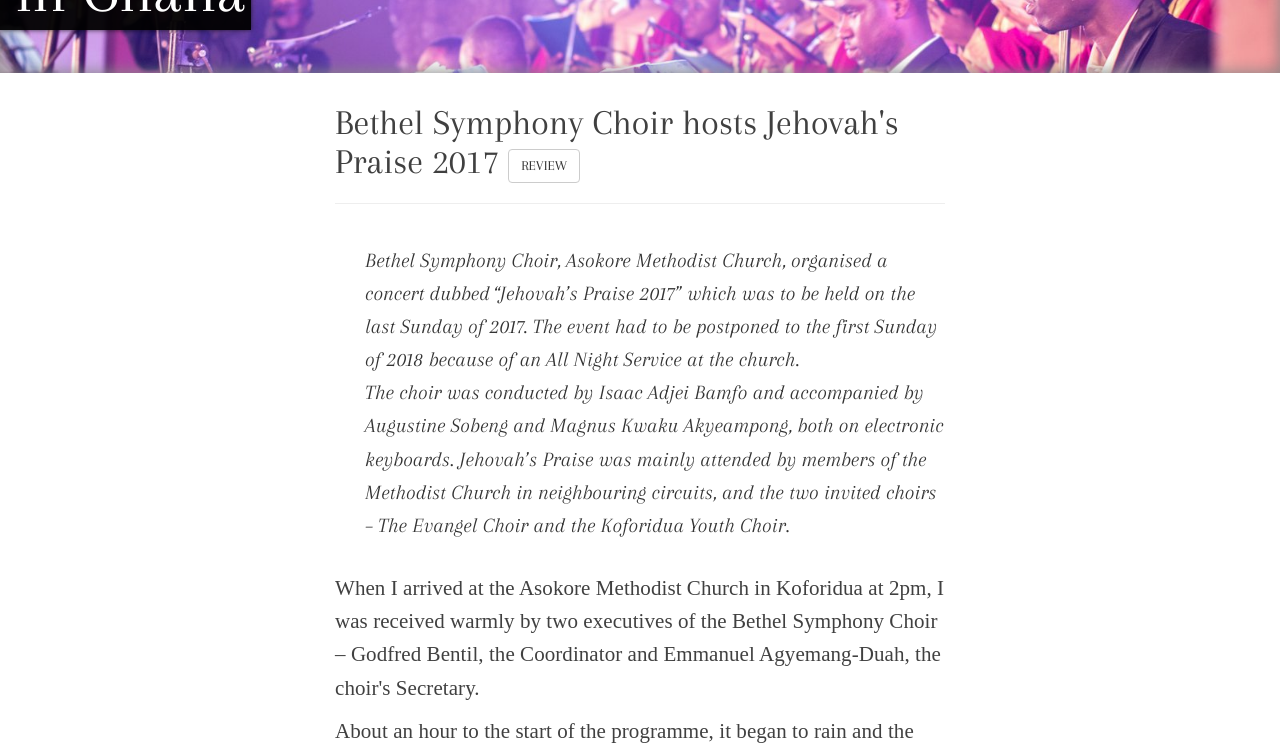
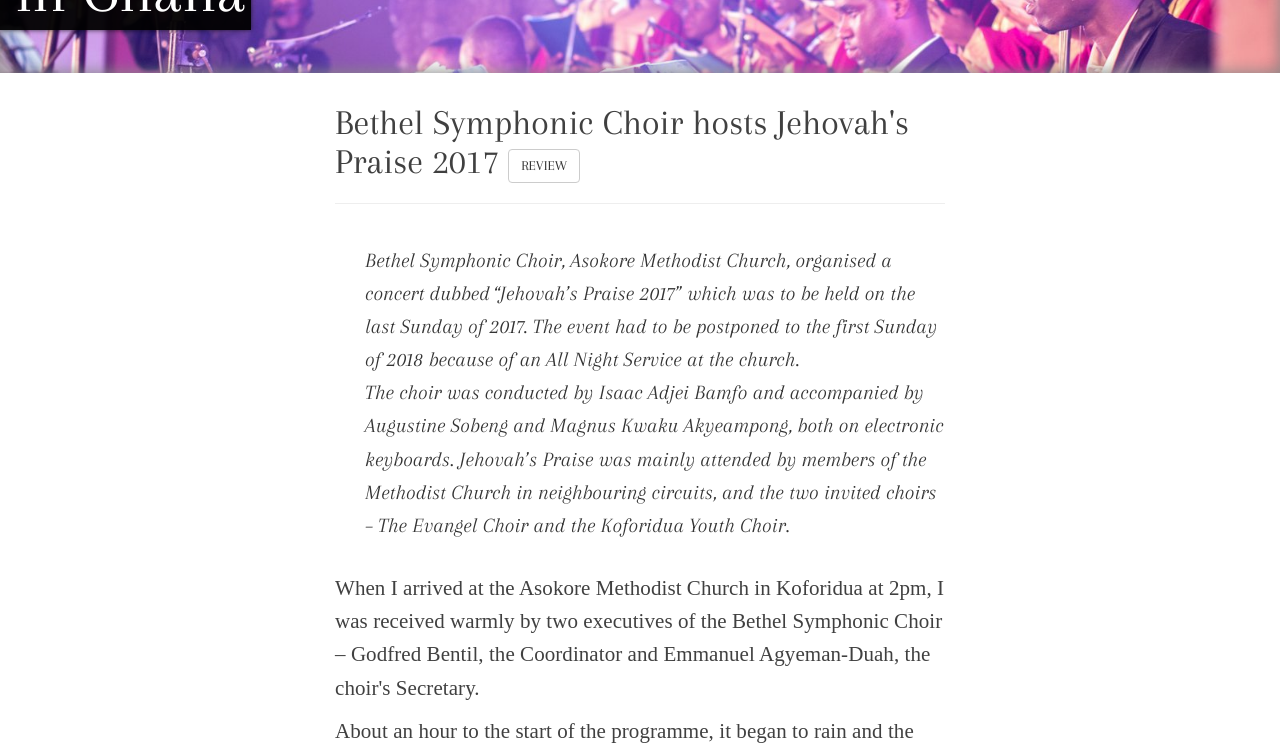
Before and after one commit to choralmusicghana/choralmusicghana.github.io, a Jekyll site: the page built from _posts/2018-01-24-jehovahs-praise-2017.html, in a window 1280 px wide and 1400 px high. Shown: the part 301-1056 px from the top of the window. Built offline with Jekyll 4.4.1, drawn with Linux system fonts in a browser that asks for light colours; nearby versions of some CDN libraries; some web fonts are replaced; comment, search, counter and statistics services are not loaded; some of the changed text lies outside the part shown.

Commit message:
fix typos

```diff
--- a/_posts/2018-01-24-jehovahs-praise-2017.html
+++ b/_posts/2018-01-24-jehovahs-praise-2017.html
@@ -1,7 +1,7 @@
 ---
-title: "Bethel Symphony Choir hosts Jehovah's Praise 2017"
+title: "Bethel Symphonic Choir hosts Jehovah's Praise 2017"
 layout: post
-description: Kwaku Boakye-Frempong traveled to Koforidua to join the Bethel Symphony Choir for a night of great Ghanaian choral music.
+description: Kwaku Boakye-Frempong traveled to Koforidua to join the Bethel Symphonic Choir for a night of great Ghanaian choral music.
 category: review
 tags: ["Methodist Church", "Choral Music Ghana", "Choral Music in Ghana", "Classical Music in Ghana", "Methodist Choirs", "Koforidua Youth Choir", "Augustine Sobeng", "James Varrick Armaah", "Newlove Annan", "Linda Dor"]
 featureimage: bsc-2.jpg
@@ -12,11 +12,11 @@
 ---
 
 <p class="intro">
-	Bethel Symphony Choir, Asokore Methodist Church, organised a concert dubbed “Jehovah’s Praise 2017” which was to be held on the last Sunday of 2017. The event had to be postponed to the first Sunday of 2018 because of an All Night Service at the church.
+	Bethel Symphonic Choir, Asokore Methodist Church, organised a concert dubbed “Jehovah’s Praise 2017” which was to be held on the last Sunday of 2017. The event had to be postponed to the first Sunday of 2018 because of an All Night Service at the church.
 	<br>The choir was conducted by Isaac Adjei Bamfo and accompanied by Augustine Sobeng and Magnus Kwaku Akyeampong, both on electronic keyboards. Jehovah’s Praise was mainly attended by members of the Methodist Church in neighbouring circuits, and the two invited choirs – The Evangel Choir and the Koforidua Youth Choir.
 </p>
 <p>
-	When I arrived at the Asokore Methodist Church in Koforidua at 2pm, I was received warmly by two executives of the Bethel Symphony Choir – Godfred Bentil, the Coordinator and Emmanuel Agyemang-Duah, the choir's Secretary.
+	When I arrived at the Asokore Methodist Church in Koforidua at 2pm, I was received warmly by two executives of the Bethel Symphonic Choir – Godfred Bentil, the Coordinator and Emmanuel Agyeman-Duah, the choir's Secretary.
 </p>
 <p>
 	About an hour to the start of the programme, it began to rain and the streets quickly emptied. The unexpected Harmattan rain dampened the moods of the executives who expected it to impact the programme’s start and attendance.
@@ -31,7 +31,7 @@
 	The church’s gospel band was invited to lead the audience in a praise and worship session. After ten minutes, the chairperson, Mr.  William Akuoko Gyapong, a member (and patron) of the host choir, was introduced. Other dignitaries that graced the programme included Doris Belinda Arkorful, CEO of Linda Dor Restaurant and her Finance Controller, Gertrude Arkhurst, Hon. Dr. Edward Asante Antwi, Head of Administration, Koforidua Technical University, Assemblyman for Aburodua-Asokore and the Secretary for the NPP New Juaben North constituency and Very Rev. Isaac Kwadwo Yeboah, the Superintendent Minister of Asokore Circuit, Methodist Church Ghana.
 </p>
 <p>
-	Both Linda Dor executives are patrons of Bethel Symphony.
+	Both Linda Dor executives are patrons of Bethel Symphonic.
 </p>
 <p>
 	After these introductions, the Evangel Choir’s first performance was delayed due to a technical issue on stage. The Chairperson was called to give his welcome address while this was sorted out.
@@ -43,7 +43,7 @@
 	Accompanied by Antwi Ofori Moses and Kenneth Asimeng Darkwahene, the Evangel Choir sang “Ma Menkɔ da me Nyame Ase” by Y.O. Asiamah and “Jesus ye Mawo so” by Osei Boateng. They were conducted by Emmanuel Appau Horatio, the music director of the Evangel Choir.
 </p>
 <p>
-	Finally, the host choir, the Bethel Symphony Choir, took to the stage to a standing ovation from everyone in the chapel. Augustine Sobeng and their conductor, Isaac Adjei Bamfo joined them on the stage. The delight and surprise from the audience at the sight of Augustine was noticeable.
+	Finally, the host choir, the Bethel Symphonic Choir, took to the stage to a standing ovation from everyone in the chapel. Augustine Sobeng and their conductor, Isaac Adjei Bamfo joined them on the stage. The delight and surprise from the audience at the sight of Augustine was noticeable.
 </p>
 <p>
 	The choir sang “Yensi dɛn kanfo wo” by Newlove Annan, “Come Thou Fount of Every Blessing” by James Varrick Armaah, “Achieved is Thy Glorious Work” from Joseph Haydn’s “The Creation”, and the “Battle Hymn of the Republic" by William Steffe. That final anthem was the last and best performance of the first part of the night.
@@ -61,7 +61,7 @@
     <img class="img-responsive" src="/img/posts/bsc-4.jpg" alt="{{page.title}} {{page.description}}">
 </div>
 <p>
-	After their performance, the Bethel Symphony Choir was called again to climax the concert. They sang some worship songs arranged for four parts by George Mensah Essilfie with a tenor solo by Dominic Acquaye. They also performed the popular “What shall I do?”  by J. V. Armaah, “And shall Your Light” by Felix Mendelssohn and a highlife medley. They ended this with James Armaah’s legendary “Oye”.
+	After their performance, the Bethel Symphonic Choir was called again to climax the concert. They sang some worship songs arranged for four parts by George Mensah Essilfie with a tenor solo by Dominic Acquah. They also performed the popular “What shall I do?”  by J. V. Armaah, “And shall Your Light” by Felix Mendelssohn and a highlife medley. They ended this with James Armaah’s legendary “Oye”.
 </p>
 <p>
 	After Very Rev. Isaac Yeboah gave the benediction, all three choirs took the stage to sing the “Hallelujah Chorus” from Handel’s “The Messiah”, ending the concert. The choir master, Seth Bentil was overjoyed to see the chapel filled, despite the unexpected rain just hours earlier. He promised a mega concert on the last Sunday of this year.
```
